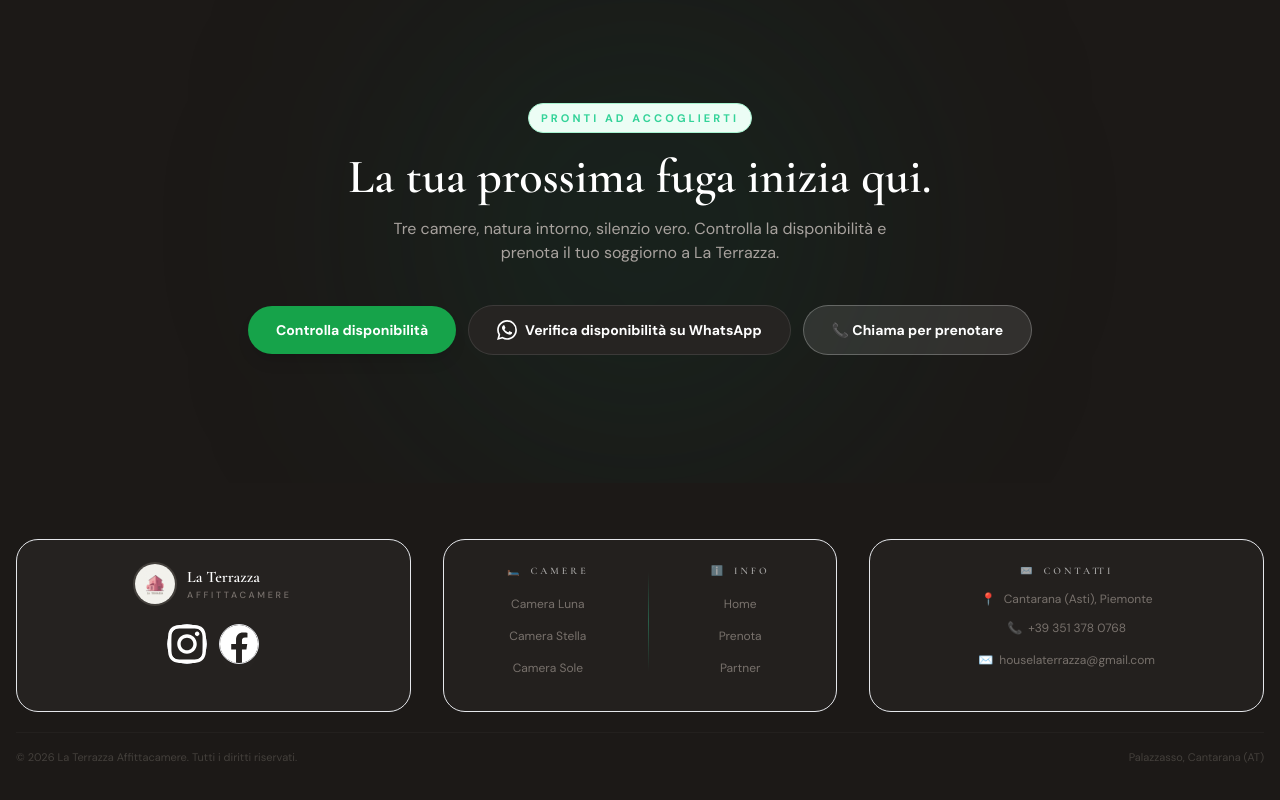
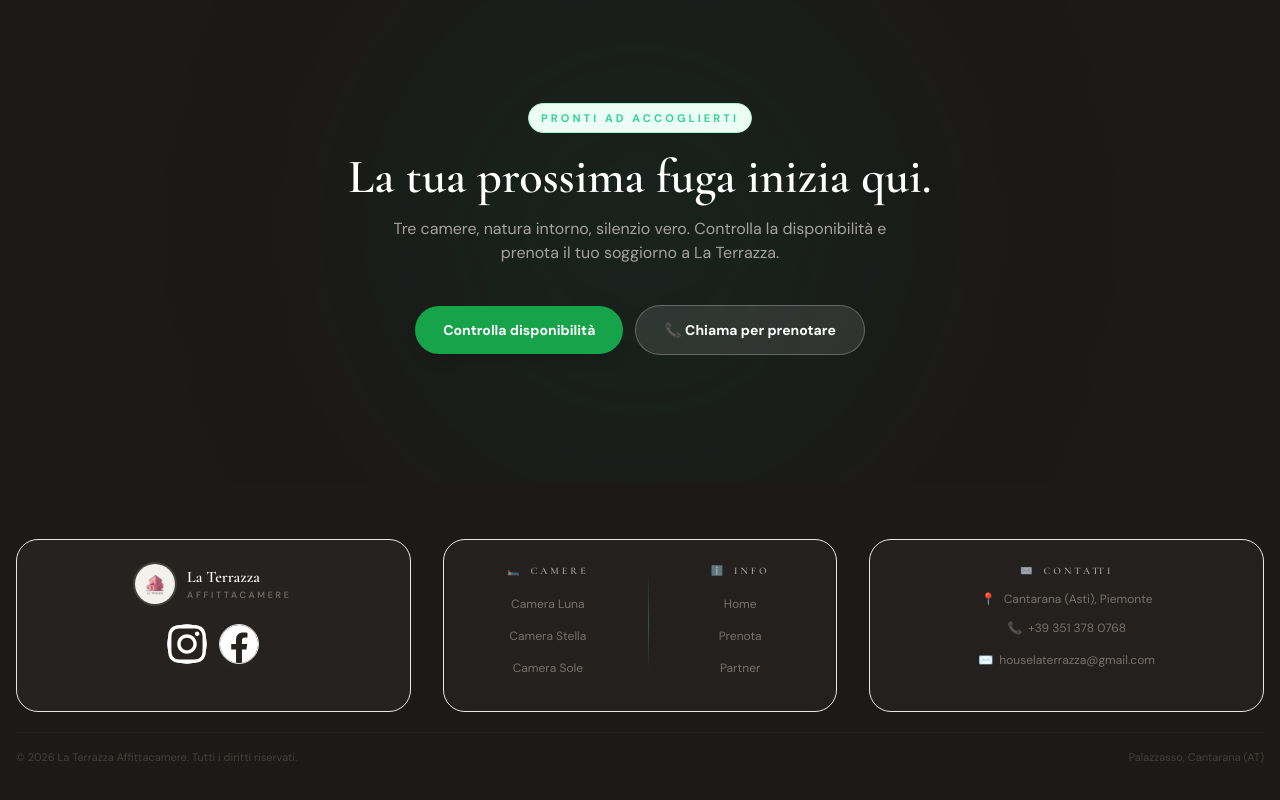
Before and after one commit to Manuell00/la-terrazza-web, a Next.js app: page / in a window 1280 px wide. Shown: the part 7335-8135 px from the top of the page. Built offline with nearby package versions, Linux system fonts and the light colour scheme; no server answers.

Commit message:
Remove WhatsApp CTA from home closing section

```diff
--- a/src/app/page.tsx
+++ b/src/app/page.tsx
@@ -283,14 +283,6 @@ export default function HomePage() {
                 Controlla disponibilità
               </Link>
               <a
-                href={siteConfig.whatsapp}
-                target="_blank"
-                rel="noopener noreferrer"
-                className="inline-flex items-center gap-2 rounded-full border border-white/10 bg-stone-800/90 px-7 py-3.5 text-sm font-semibold text-white transition-all duration-200 hover:bg-stone-700 hover:-translate-y-px active:translate-y-0"
-              >
-                {WA_ICON} Verifica disponibilità su WhatsApp
-              </a>
-              <a
                 href={`tel:${siteConfig.phone}`}
                 className="inline-flex items-center gap-2 rounded-full border border-white/25 bg-white/10 px-7 py-3.5 text-sm font-semibold text-white transition-all duration-200 hover:bg-white/15 hover:-translate-y-px active:translate-y-0"
               >
```
